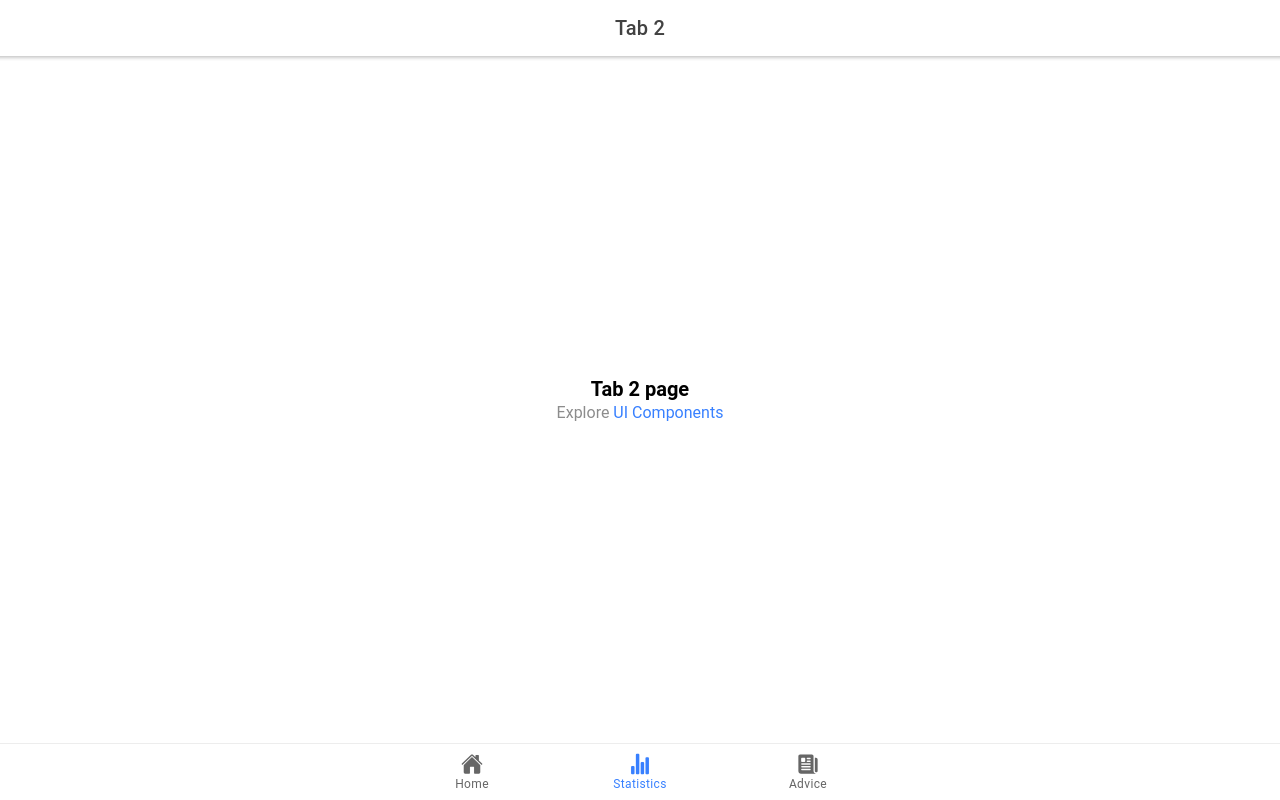
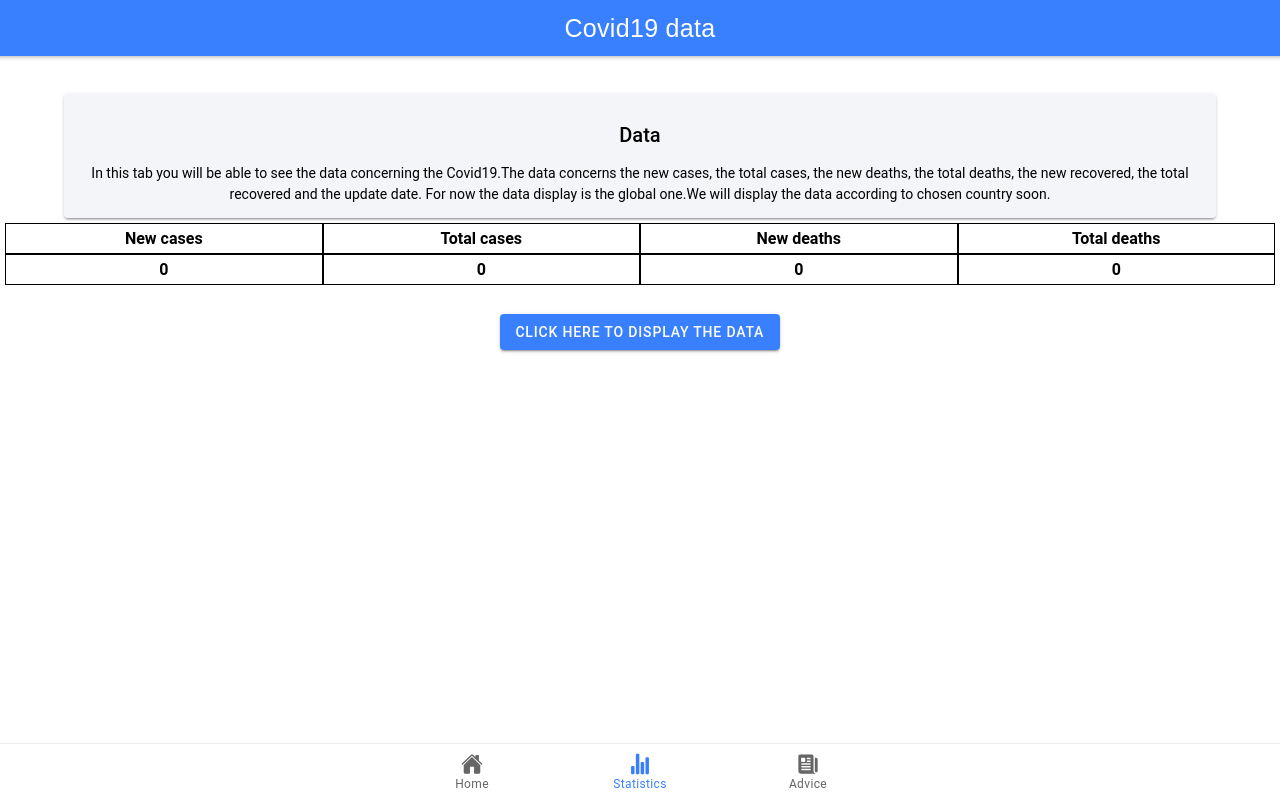
Before and after one commit to mdimran24/CovidStatTrackerApp-Bootcamp, a React (Create React App) app: page /tab2 in a window 1280 px wide. Built offline with nearby package versions, Linux system fonts and the light colour scheme.

Commit message:
The data can be displayed from the Api now

```diff
--- a/src/pages/Tab1.css
+++ b/src/pages/Tab1.css
@@ -16,4 +16,6 @@ ion-card img {
 }
 ion-title{
     text-align: center;
+    font-family: Arial, Helvetica, sans-serif;
+    font-size: 25px;
 }
--- a/src/pages/Tab1.tsx
+++ b/src/pages/Tab1.tsx
@@ -14,7 +14,7 @@ const Tab1: React.FC = () => {
 
       <IonContent fullscreen>
 
-        <IonCard id="welcome">
+        <IonCard id="welcome" color="light">
           <IonCardHeader><IonCardTitle>Welcome to the Covid App</IonCardTitle></IonCardHeader>
           <IonCardContent>
           Lorem ipsum dolor sit amet, consectetur adipiscing elit, sed do eiusmod tempor incididunt ut labore et dolore magna aliqua. Ut enim ad minim veniam, quis nostrud exercitation ullamco laboris nisi ut aliquip ex ea commodo consequat. Duis aute irure dolor in reprehenderit in voluptate velit esse cillum dolore eu fugiat nulla pariatur. Excepteur sint occaecat cupidatat non proident, sunt in culpa qui officia deserunt mollit anim id est laborum.
--- a/src/pages/Tab2.css
+++ b/src/pages/Tab2.css
@@ -3,3 +3,7 @@ ion-grid ion-row ion-col{
     border-collapse: collapse;
     font-weight: bold;
 }
+
+ion-button{
+    margin: auto;
+}
--- a/src/pages/Tab2.tsx
+++ b/src/pages/Tab2.tsx
@@ -1,22 +1,80 @@
-import { IonContent, IonHeader, IonPage, IonTitle, IonToolbar } from '@ionic/react';
+import { IonButton, IonCard, IonCardContent, IonCardHeader, IonCardTitle, IonCol, IonContent, IonGrid, IonHeader, IonList, IonPage, IonRow, IonTitle, IonToolbar } from '@ionic/react';
 import ExploreContainer from '../components/ExploreContainer';
+import React, {useState,useEffect} from 'react';
 import './Tab2.css';
 
+
 const Tab2: React.FC = () => {
+
+const [newCase,setNewCase] = useState<number>(0);
+const [totalCases,setTotal] = useState<number>(0);
+const [newDeath,setNewDeath] = useState<number>(0);
+const [totalDeath,setTotalDeath] = useState<number>(0);
+const [date,setDate] = useState(null);
+const [isLoaded,setLoaded] = useState<boolean>(false);
+
+const ApiFetch = (url: RequestInfo)=>{
+
+  fetch(url)
+  .then(res=>{
+    if(!res.ok) throw Error("An error has occurred could not find the data");
+    return res.json();
+  })
+  .then(data=>{
+    /*console.log(data);*/
+    setNewCase(data.Global.NewConfirmed);
+    setTotal(data.Global.TotalConfirmed);
+    setNewDeath(data.Global.NewDeaths);
+    setTotalDeath(data.Global.TotalDeaths);
+    setDate(data.Global.Date);
+  })
+  .catch(err=>{
+    console.log(err.message);
+  })
+
+
+}
+
   return (
     <IonPage>
       <IonHeader>
-        <IonToolbar>
-          <IonTitle>Tab 2</IonTitle>
+        <IonToolbar color="primary">
+          <IonTitle>Covid19 data</IonTitle>
         </IonToolbar>
       </IonHeader>
       <IonContent fullscreen>
-        <IonHeader collapse="condense">
-          <IonToolbar>
-            <IonTitle size="large">Tab 2</IonTitle>
-          </IonToolbar>
-        </IonHeader>
-        <ExploreContainer name="Tab 2 page" />
+
+        <IonCard color="light">
+          <IonCardHeader>
+            <IonCardTitle color="tertiary" className= "ion-text-center ion-text-bold">Data</IonCardTitle>
+          </IonCardHeader>
+          <IonCardContent>
+          In this tab you will be able to see the data concerning the
+          Covid19.The data concerns the new cases, the total cases, the new deaths,
+          the total deaths, the new recovered, the total recovered and the update date.
+          For now the data display is the global one.We will display the data according to chosen
+          country soon.
+        </IonCardContent>
+        </IonCard>
+        <IonGrid className="ion-text-center">
+          <IonRow className="GridHead ion-text-bold">
+            <IonCol>New cases</IonCol>
+            <IonCol>Total cases</IonCol>
+            <IonCol>New deaths</IonCol>
+            <IonCol>Total deaths</IonCol>
+          </IonRow>
+          <IonRow>
+            <IonCol>{newCase}</IonCol>
+            <IonCol>{totalCases}</IonCol>
+            <IonCol>{newDeath}</IonCol>
+            <IonCol>{totalDeath}</IonCol>
+          </IonRow>
+        </IonGrid>
+        <IonList className="ion-text-center ion-margin-top">
+        <IonButton size="default" onClick={()=>ApiFetch("https://api.covid19api.com/summary")}>
+          Click here to display the data
+          </IonButton>
+          </IonList>
       </IonContent>
     </IonPage>
   );
--- a/src/pages/Tab3.tsx
+++ b/src/pages/Tab3.tsx
@@ -7,13 +7,13 @@ const Tab3: React.FC = () => {
     <IonPage>
       <IonHeader>
         <IonToolbar color="primary">
-          <IonTitle>LATEST COVID ADVICE</IonTitle>
+          <IonTitle style={{fontSize:'20px'}}>LATEST COVID ADVICE</IonTitle>
         </IonToolbar>
       </IonHeader>
       <IonContent fullscreen>
 
 
-        <IonCard>
+        <IonCard color="light">
           <IonCardHeader>
             <IonCardTitle>Symptoms</IonCardTitle>
           </IonCardHeader>
@@ -24,7 +24,7 @@ const Tab3: React.FC = () => {
           </IonCardContent>
         </IonCard>
 
-        <IonCard>
+        <IonCard color="light">
           <IonCardHeader>
             <IonCardTitle>What to do if you have symptoms</IonCardTitle>
           </IonCardHeader>
@@ -35,7 +35,7 @@ const Tab3: React.FC = () => {
           </IonCardContent>
         </IonCard>
 
-        <IonCard>
+        <IonCard color="light">
           <IonCardHeader>
             <IonCardTitle>Guidelines</IonCardTitle>
           </IonCardHeader>
```
Also changed, not shown: 1 other file (tests, documents, lock files or other folders).
